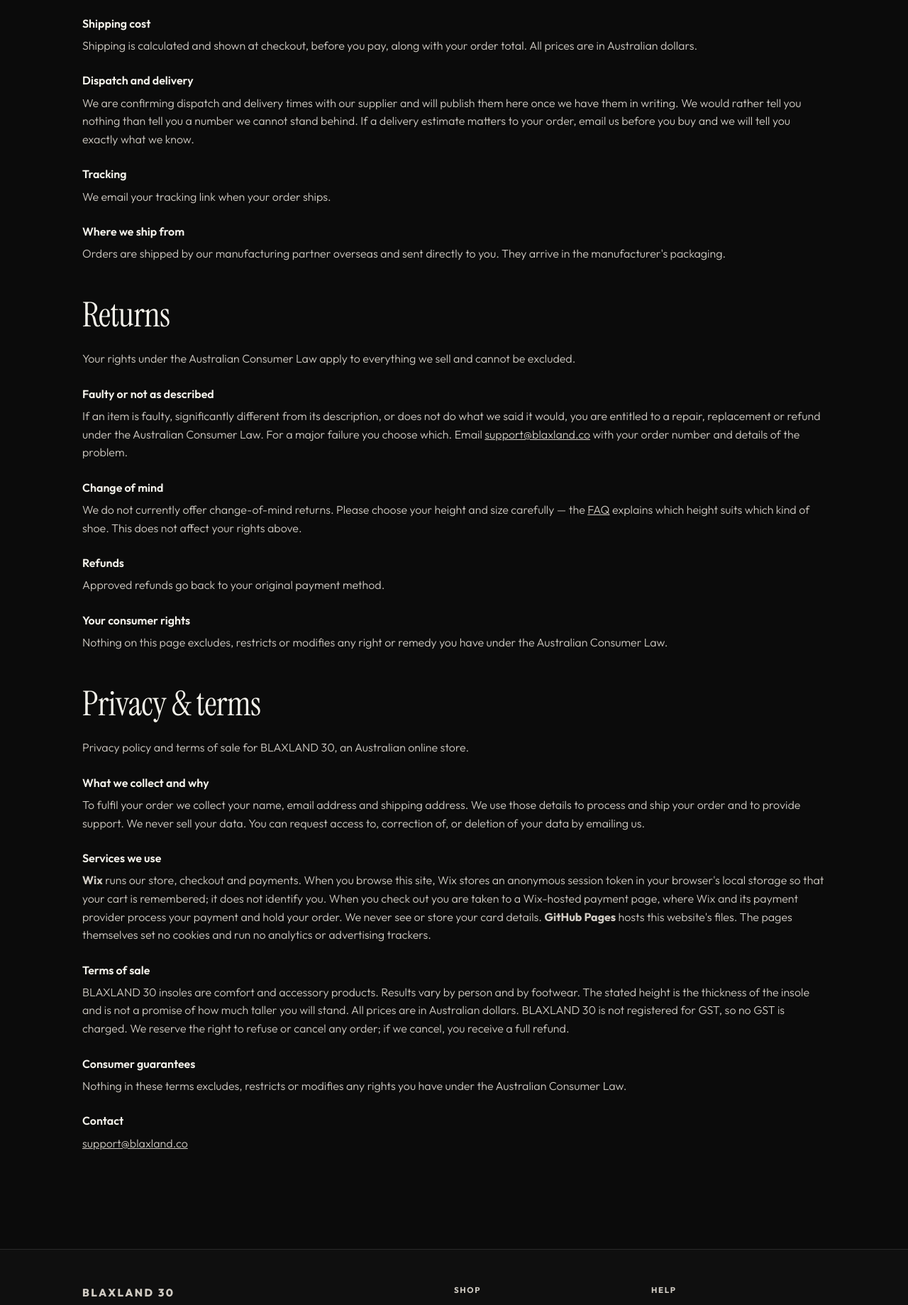
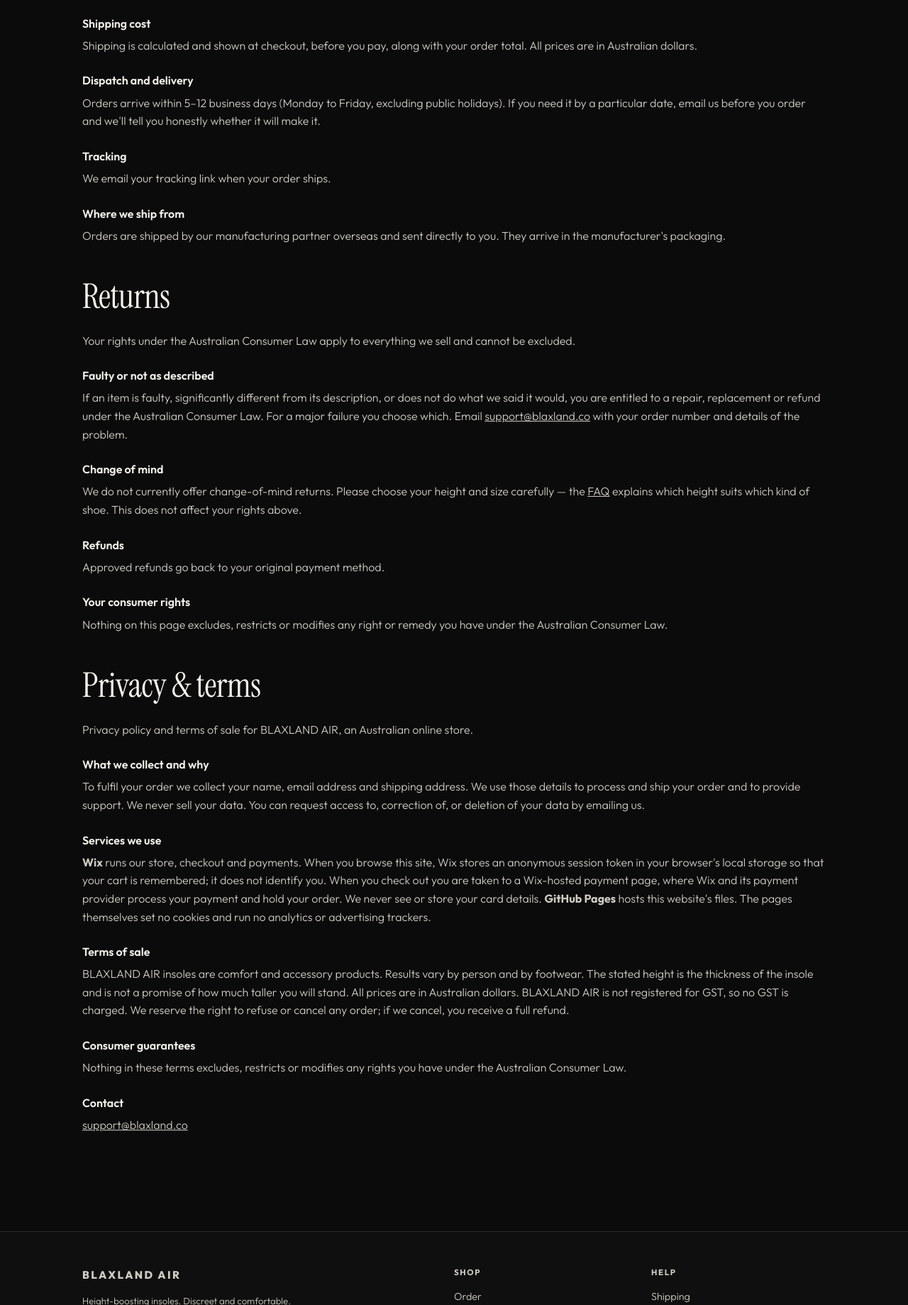
Before and after one commit to harryp06/blaxland-co, a plain HTML site: page policies.html in a window 1280 px wide. Shown: the part 453-2292 px from the top of the page at 71% size. Drawn offline with Linux system fonts and the light colour scheme.

Commit message:
Publish 5-12 business day delivery; BLAXLAND AIR across all pages
- Delivery window on the review step (by the Checkout button), FAQ and
  shipping policy
- Remaining 'BLAXLAND 30' on policies and thank-you pages now 'BLAXLAND AIR'

Co-Authored-By: Claude Opus 5.5 <noreply@anthropic.com>
Claude-Session: https://claude.ai/code/session_013dRDmKeeBi7Rx2nZRbEddq

```diff
--- a/assets/js/shop.js
+++ b/assets/js/shop.js
@@ -657,7 +657,7 @@ function stepReview() {
       </p>
       <p class="review-ship" id="rv-ship"></p>
       <ul class="buy-assure">
-        <li><svg width="18" height="18" viewBox="0 0 16 16" fill="none" aria-hidden="true"><path d="M3 8.5l3 3 7-7" stroke="currentColor" stroke-width="2"></path></svg>Tracking emailed when your order ships</li>
+        <li><svg width="18" height="18" viewBox="0 0 16 16" fill="none" aria-hidden="true"><path d="M3 8.5l3 3 7-7" stroke="currentColor" stroke-width="2"></path></svg><span><strong>Arrives in 5–12 business days</strong>, with tracking emailed when it ships</span></li>
         <li><svg width="18" height="18" viewBox="0 0 16 16" fill="none" aria-hidden="true"><path d="M3 8.5l3 3 7-7" stroke="currentColor" stroke-width="2"></path></svg>Secure checkout</li>
         <li><svg width="18" height="18" viewBox="0 0 16 16" fill="none" aria-hidden="true"><path d="M3 8.5l3 3 7-7" stroke="currentColor" stroke-width="2"></path></svg><span>Questions? <a href="mailto:support@blaxland.co">support@blaxland.co</a></span></li>
       </ul>
--- a/policies.html
+++ b/policies.html
@@ -3,10 +3,10 @@
   <head>
     <meta charset="utf-8" />
     <meta name="viewport" content="width=device-width, initial-scale=1" />
-    <title>Shipping, returns and privacy · BLAXLAND 30</title>
+    <title>Shipping, returns and privacy · BLAXLAND AIR</title>
     <meta
       name="description"
-      content="Shipping, returns, privacy and terms for BLAXLAND 30."
+      content="Shipping, returns, privacy and terms for BLAXLAND AIR."
     />
     <meta name="theme-color" content="#0b0b0b" />
     <link rel="canonical" href="https://blaxland.co/policies.html" />
@@ -22,7 +22,7 @@
   <body>
     <header class="nav">
       <div class="wrap nav-inner">
-        <a class="wordmark" href="index.html">BLAXLAND 30</a>
+        <a class="wordmark" href="index.html">BLAXLAND AIR</a>
         <ul class="nav-links">
           <li><a href="index.html#order">Order</a></li>
           <li><a href="index.html#how">How it works</a></li>
@@ -59,12 +59,10 @@
 
               <dt>Dispatch and delivery</dt>
               <dd>
-                We are confirming dispatch and delivery times with our supplier
-                and will publish them here once we have them in writing. We
-                would rather tell you nothing than tell you a number we cannot
-                stand behind. If a delivery estimate matters to your order,
-                email us before you buy and we will tell you exactly what we
-                know.
+                Orders arrive within 5–12 business days (Monday to Friday,
+                excluding public holidays). If you need it by a particular
+                date, email us before you order and we'll tell you honestly
+                whether it will make it.
               </dd>
 
               <dt>Tracking</dt>
@@ -120,7 +118,7 @@
           <div class="policy-block" id="privacy">
             <h2>Privacy &amp; terms</h2>
             <p class="muted">
-              Privacy policy and terms of sale for BLAXLAND 30, an Australian
+              Privacy policy and terms of sale for BLAXLAND AIR, an Australian
               online store.
             </p>
             <dl>
@@ -149,11 +147,11 @@
 
               <dt>Terms of sale</dt>
               <dd>
-                BLAXLAND 30 insoles are comfort and accessory products. Results
+                BLAXLAND AIR insoles are comfort and accessory products. Results
                 vary by person and by footwear. The stated height is the
                 thickness of the insole and is not a promise of how much taller
                 you will stand. All prices are in Australian dollars. BLAXLAND
-                30 is not registered for GST, so no GST is charged. We reserve
+                AIR is not registered for GST, so no GST is charged. We reserve
                 the right to refuse or cancel any order; if we cancel, you
                 receive a full refund.
               </dd>
@@ -178,7 +176,7 @@
       <div class="wrap">
         <div class="footer-grid">
           <div>
-            <a class="wordmark" href="index.html">BLAXLAND 30</a>
+            <a class="wordmark" href="index.html">BLAXLAND AIR</a>
             <p class="fineprint" style="margin-top: 0.9rem; max-width: 22rem">
               Height-boosting insoles. Discreet and comfortable. Australian
               owned, shipping within Australia.
@@ -204,8 +202,8 @@
           </div>
         </div>
         <p class="footer-legal">
-          &copy; <span data-year>2026</span> BLAXLAND 30. All prices in AUD.
-          Prices are not GST-inclusive; BLAXLAND 30 is not registered for GST.
+          &copy; <span data-year>2026</span> BLAXLAND AIR. All prices in AUD.
+          Prices are not GST-inclusive; BLAXLAND AIR is not registered for GST.
         </p>
       </div>
     </footer>
```
Also changed, not shown: faq.html (+2 -2 lines), thank-you/index.html (+6 -6 lines).
